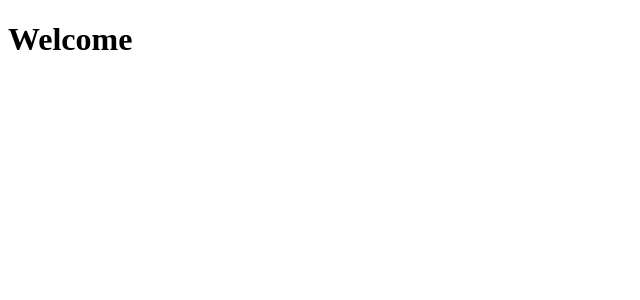
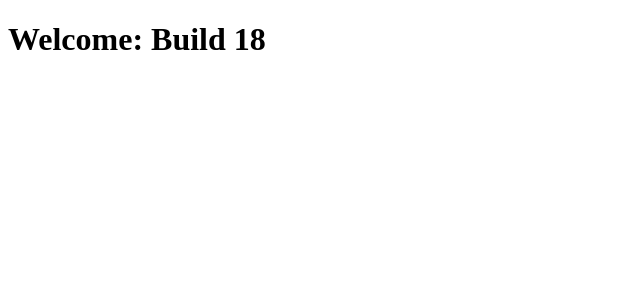
Before and after one commit to exp-anoop/angular4-study, an Angular app: page / in a window 1280 px wide. Shown: the top 300 px of the page, without its empty margins (0-640 px from the left). Built offline with nearby package versions, Linux system fonts and the light colour scheme.

Commit message:
Welcome texr

```diff
--- a/src/app/app.component.html
+++ b/src/app/app.component.html
@@ -1 +1 @@
-<h1>Welcome</h1>
+<h1>Welcome: Build 18</h1>
```
Also changed, not shown: .circleci/config.yml.
